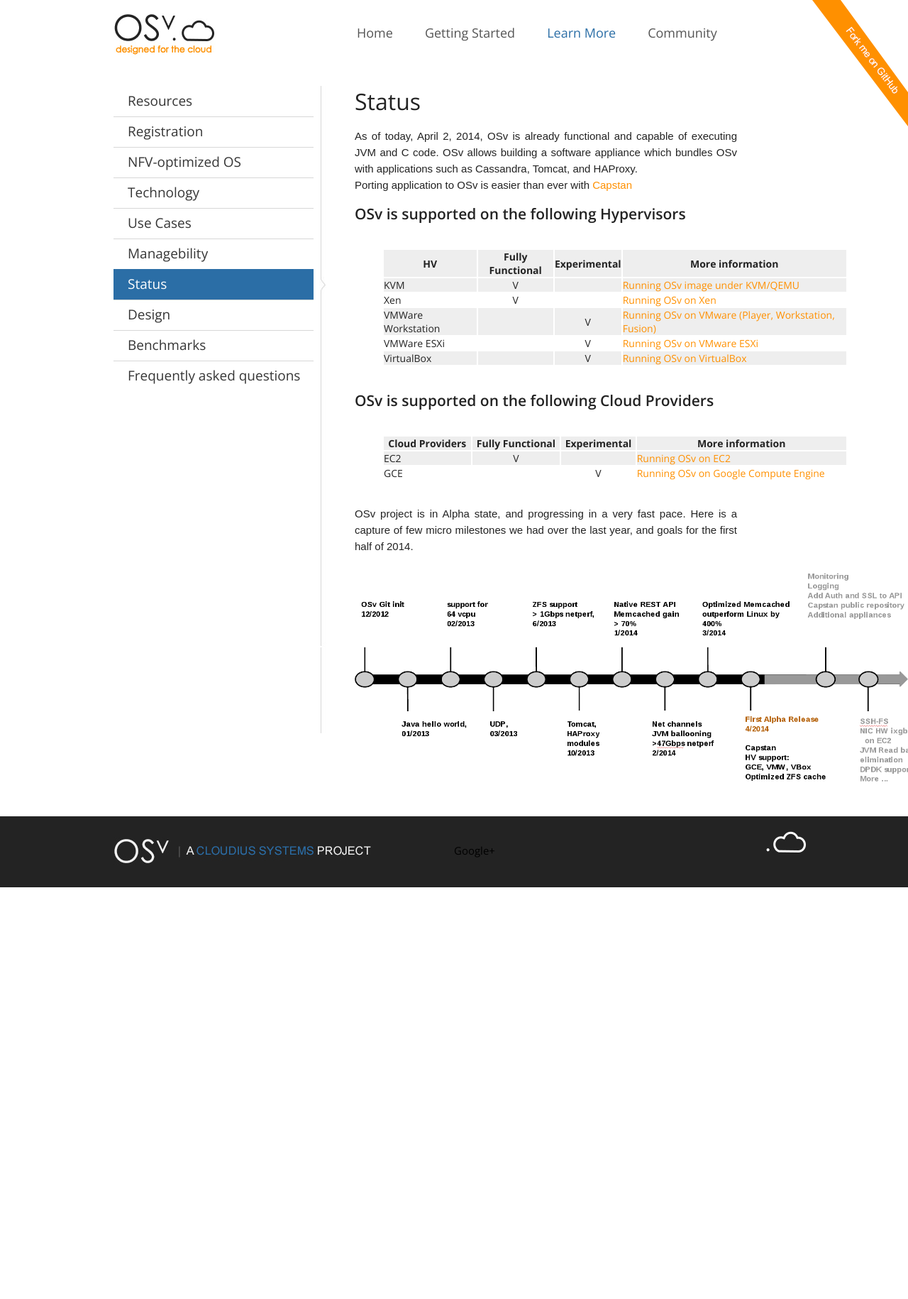
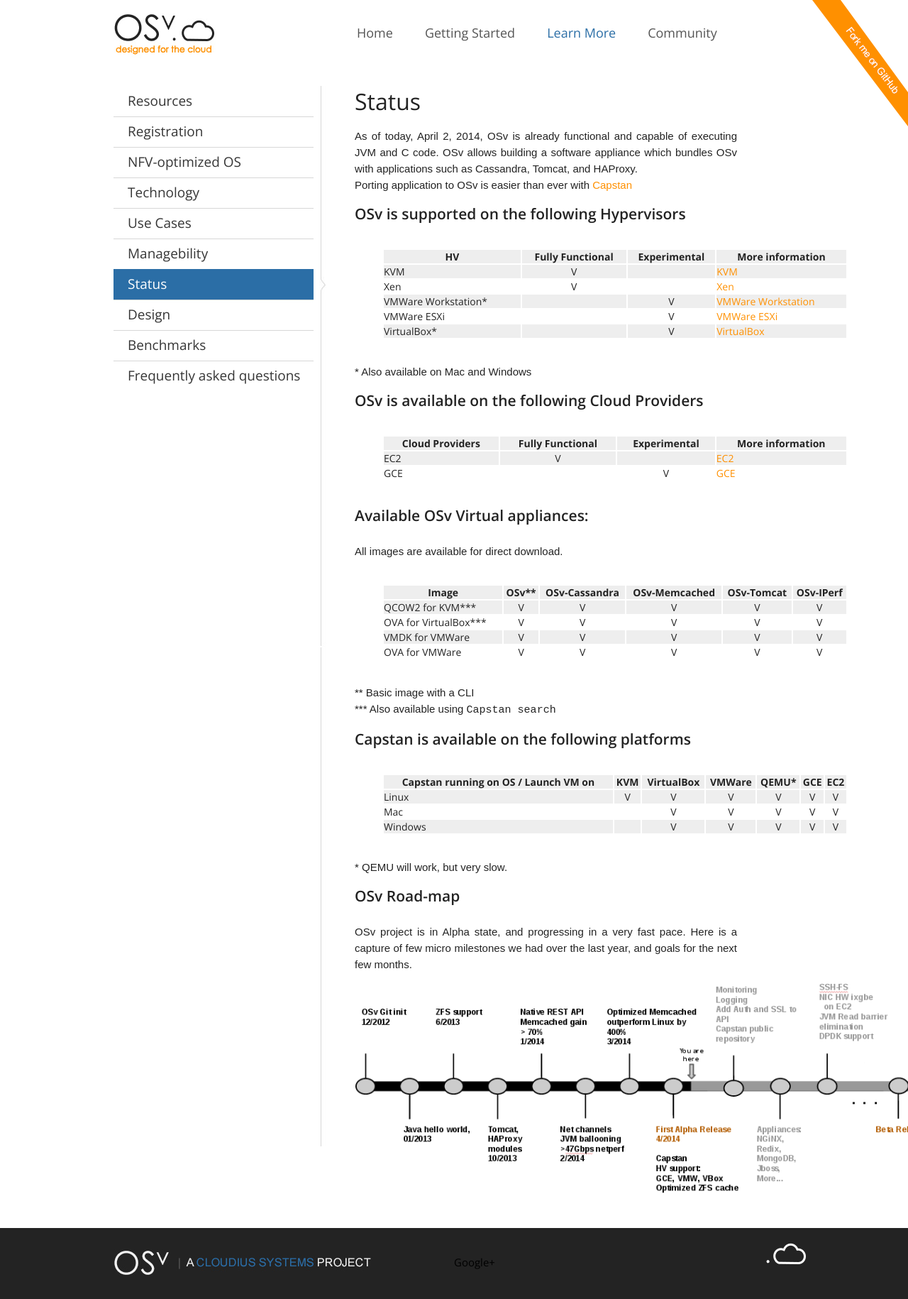
Before and after one commit to osv-io/osv-io.github.io, a Jekyll site: the page built from _posts/learn/0000-07-01-status.md, in a window 1280 px wide. Shown: the whole page at 71% size. Built offline with Jekyll 4.4.1, drawn with Linux system fonts in a browser that asks for light colours; before the commit the page ends 1250 px from its top, so only the background shows below that.

Commit message:
updates to status page

````diff
--- a/_posts/learn/0000-07-01-status.md
+++ b/_posts/learn/0000-07-01-status.md
@@ -18,23 +18,54 @@ Porting application to OSv is easier than ever with [Capstan](https://github.com
 
 HV                 | Fully Functional | Experimental | More information
 -------------------|--------------|----------------------|-----------------
-KVM                |     V        |                     |  [Running OSv image under KVM/QEMU](https://github.com/cloudius-systems/osv/wiki/Running-OSv-image-under-KVM-QEMU)
-Xen                |     V        |                     |  [Running OSv on Xen](https://github.com/cloudius-systems/osv/wiki/Running-OSv-on-Xen)
-VMWare Workstation |              |         V           |  [Running OSv on VMware (Player, Workstation, Fusion)](https://github.com/cloudius-systems/osv/wiki/Running-OSv-on-VMware-%28Player%2C-Workstation%2C-Fusion%29)
-VMWare ESXi        |              |         V           |  [Running OSv on VMware ESXi](https://github.com/cloudius-systems/osv/wiki/Running-OSv-on-VMware-ESXi)
-VirtualBox         |              |         V           | [Running OSv on VirtualBox](https://github.com/cloudius-systems/osv/wiki/Running-OSv-on-VirtualBox)
+KVM                |     V        |                     |  [KVM](https://github.com/cloudius-systems/osv/wiki/Running-OSv-image-under-KVM-QEMU)
+Xen                |     V        |                     |  [Xen](https://github.com/cloudius-systems/osv/wiki/Running-OSv-on-Xen)
+VMWare Workstation* |              |         V           |  [VMWare Workstation](https://github.com/cloudius-systems/osv/wiki/Running-OSv-on-VMware-%28Player%2C-Workstation%2C-Fusion%29)
+VMWare ESXi        |              |         V           |  [VMWare ESXi](https://github.com/cloudius-systems/osv/wiki/Running-OSv-on-VMware-ESXi)
+VirtualBox*         |              |         V           | [VirtualBox](https://github.com/cloudius-systems/osv/wiki/Running-OSv-on-VirtualBox)
 {:.supportTable}
 
+\* Also available on Mac and Windows
 
-## OSv is supported on the following Cloud Providers
+## OSv is available on the following Cloud Providers
 
 Cloud Providers    | Fully Functional | Experimental | More information
 -------------------|--------------|----------------------|-----------------
-EC2                |     V        |                     | [Running OSv on EC2](https://github.com/cloudius-systems/osv/wiki/Running-OSv-on-EC2)
-GCE                |              |         V           | [Running OSv on Google Compute Engine](https://github.com/cloudius-systems/osv/wiki/Running-OSv-on-Google-Compute-Engine)
+EC2                |     V        |                     | [EC2](https://github.com/cloudius-systems/osv/wiki/Running-OSv-on-EC2)
+GCE                |              |         V           | [GCE](https://github.com/cloudius-systems/osv/wiki/Running-OSv-on-Google-Compute-Engine)
 {:.supportTable}
 
+## Available OSv Virtual appliances:
+All images are available for direct download.
+
+
+Image              | OSv**   |  OSv-Cassandra | OSv-Memcached | OSv-Tomcat | OSv-IPerf
+-------------------|-------|----------------|---------------|------------|----------
+QCOW2 for KVM***      |   V   |       V        |      V        |     V |    V
+OVA for VirtualBox*** |   V   |       V        |      V        |     V |    V
+VMDK for VMWare    |   V   |       V        |      V        |     V |    V
+OVA for VMWare     |   V   |       V        |      V        |     V |    V
+{:.supportTableB}
+
+\** Basic image with a CLI
+
+\*** Also available using ```Capstan search```
+
+## Capstan is available on the following platforms
+
+Capstan running on OS / Launch VM on | KVM | VirtualBox | VMWare | QEMU* | GCE | EC2
+-------------------------------------|-----| -----------|--------|------|-----|-----
+Linux    |  V  |     V      |   V    |  V |  V  | V
+Mac      |     |     V      |   V    |  V | V | V
+Windows  |     |     V      |   V    |  V | V | V
+{:.supportTableB}
+
+\* QEMU will work, but very slow.
+
+## OSv Road-map
+
 OSv project is in Alpha state, and progressing in a very fast pace.
-Here is a capture of few micro milestones we had over the last year, and goals for the first half of 2014.
+Here is a capture of few micro milestones we had over the last year,
+and goals for the next few months.
 
-![Status](images/milestones_20140401.png){:.roadmapImage}
+![Status](images/milestones_20140402.png){:.roadmapImage}
--- a/css/template.css
+++ b/css/template.css
@@ -577,7 +577,8 @@ h3 {
 .benchmarkTable tr:nth-child(odd) { background-color:#eee; }
 .benchmarkTable tr:nth-child(even) { background-color:#fff; }
 
-.supportTable {
+.supportTable,
+.supportTableB {
 	font-size:14px;
 	font-family:'Open Sans';
 	padding:5px 9px 4px 9px;
@@ -586,16 +587,22 @@ h3 {
         width:125%;
 }
 
-.supportTable td:nth-child(1) {
+.supportTable td:nth-child(1),
+.supportTableB td:nth-child(1) {
    text-align: left;
 }
 
-.supportTable td:nth-child(4) {
+.supportTable td:nth-last-child(1) {
    text-align: left;
 }
 
-.supportTable tr:nth-child(odd) { background-color:#eee; }
-.supportTable tr:nth-child(even) { background-color:#fff; }
+.supportTable tr:nth-child(odd),
+.supportTableB tr:nth-child(odd)
+ { background-color:#eee; }
+
+.supportTable tr:nth-child(even),
+.supportTableB tr:nth-child(even),
+ { background-color:#fff; }
 
 
 .introText {
````
Also changed, not shown: images/milestones_20131231_a.png (deleted), images/milestones_20140401.png (deleted), images/milestones_20140402.png (added).
